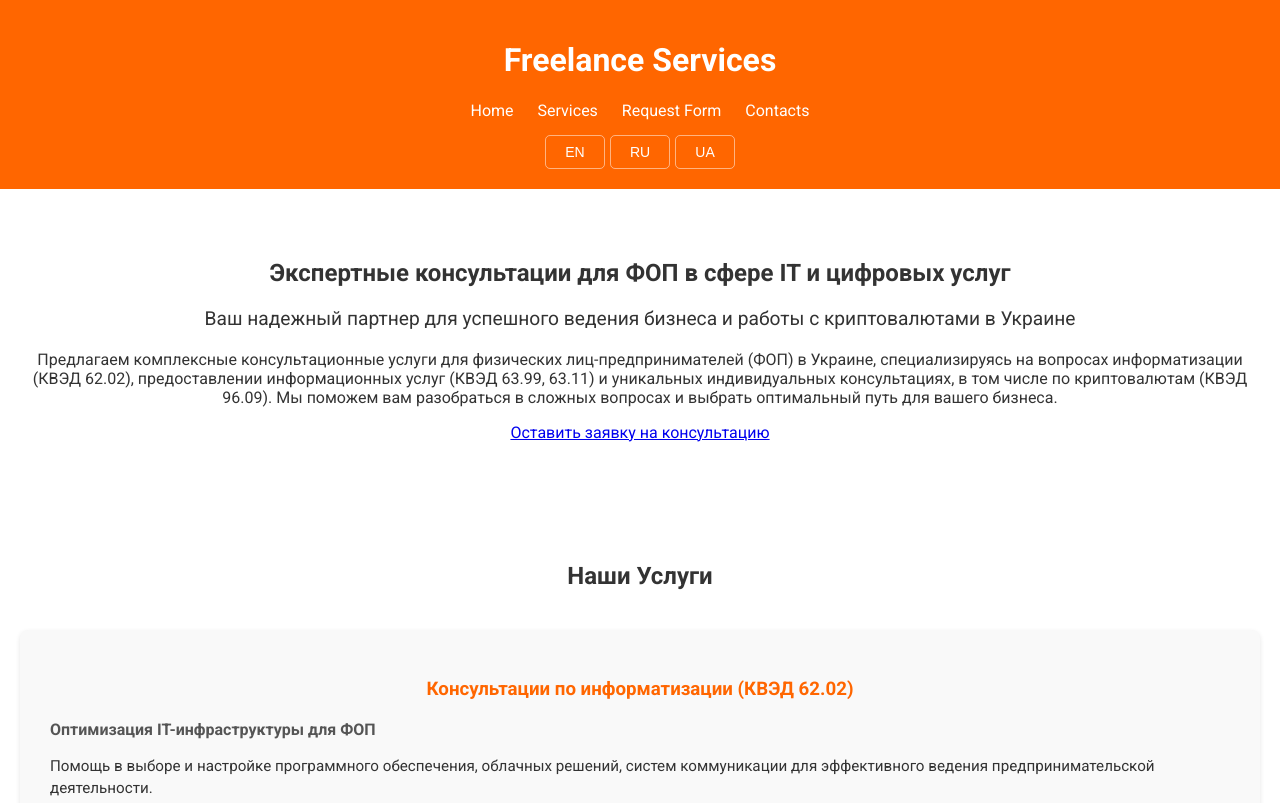
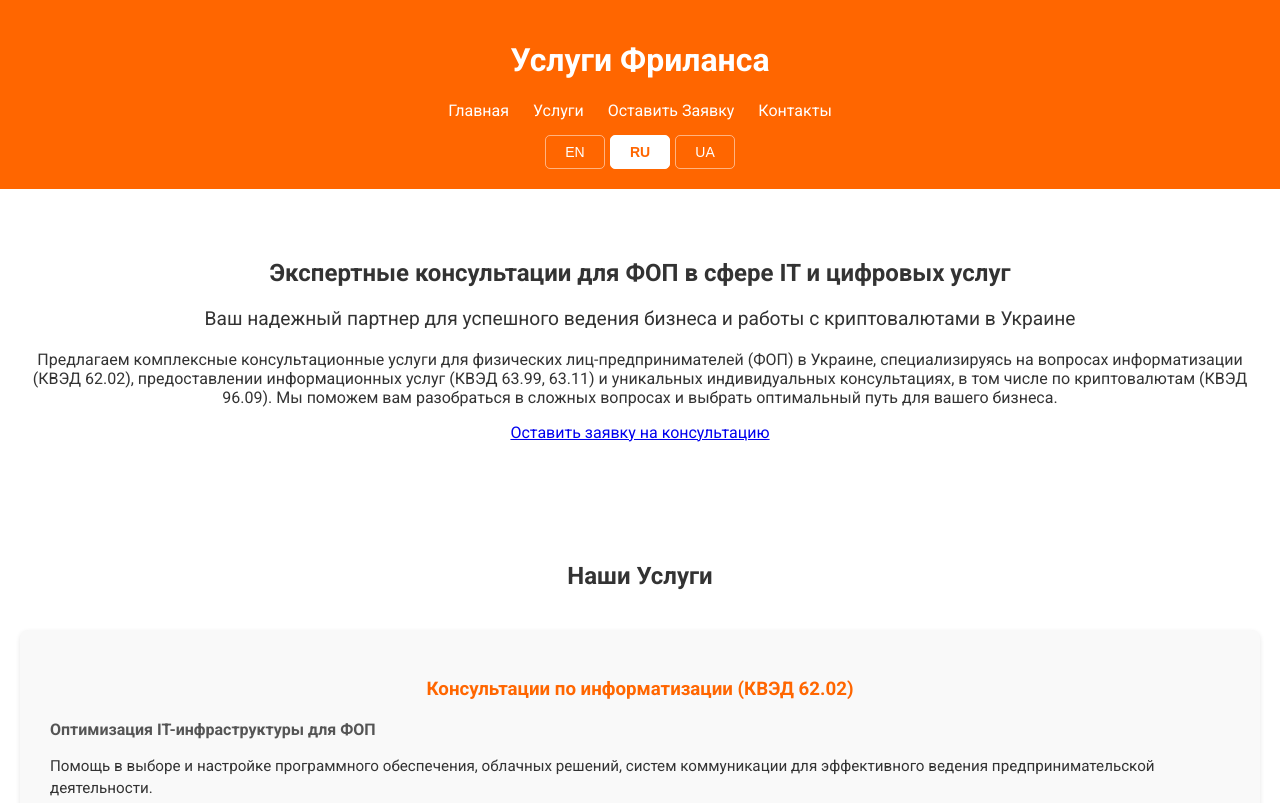
Before and after one commit to decoy1997/freelance_services_landing, a plain HTML site: page index.html in a window 1280 px wide. Shown: the top 803 px of the page. Drawn offline with Linux system fonts and the light colour scheme.

Commit message:
Update index.html

```diff
--- a/index.html
+++ b/index.html
@@ -572,8 +572,7 @@
         navContacts: "Контакты",
         welcomeHeading: "Экспертные консультации для ФОП в сфере IT и цифровых услуг",
         welcomeSubtitle: "Ваш надежный партнер для успешного ведения бизнеса и работы с криптовалютами в Украине",
-        welcomeText: "Предлагаем комплексные консультационные услуги для физических лиц-предпринимателей (ФОП) в Украине, специализируясь на вопросах информатизации (КВЭД 62.02), предоставлении информационных услуг (КВЭД 63.99, 63.11) и уникальных индивидуальных консультациях, в том числе по криптовалютам (КВЭД 96.09).
-          Мы поможем вам разобраться в сложных вопросах и выбрать оптимальный путь для вашего бизнеса.",
+        welcomeText: "Предлагаем комплексные консультационные услуги для физических лиц-предпринимателей (ФОП) в Украине, специализируясь на вопросах информатизации (КВЭД 62.02), предоставлении информационных услуг (КВЭД 63.99, 63.11) и уникальных индивидуальных консультациях, в том числе по криптовалютам (КВЭД 96.09). Мы поможем вам разобраться в сложных вопросах и выбрать оптимальный путь для вашего бизнеса.",
         welcomeCta: "Оставить заявку на консультацию",
         servicesHeading: "Наши Услуги",
         kved6202Title: "Консультации по информатизации (КВЭД 62.02)",
@@ -613,7 +612,7 @@
         fopExpertiseDesc: "Глубокое понимание особенностей ведения бизнеса как ФОП в Украине и всех нюансов законодательства.",
         individualApproachTitle: "Индивидуальный подход",
         individualApproachDesc: "Разработка решений, адаптированных под уникальные потребности и цели каждого клиента.",
-      confidentialityTitle: "Строгая конфиденциальность",
+        confidentialityTitle: "Строгая конфиденциальность",
         confidentialityDesc: "Гарантия полной конфиденциальности всех данных и обращений.",
         upToDateInfoTitle: "Актуальность информации",
         upToDateInfoDesc: "Предоставление самой свежей и релевантной информации, особенно в быстро меняющемся мире IT и криптовалют.",
@@ -657,7 +656,7 @@
         kved6202Title: "Консультації з питань інформатизації (КВЕД 62.02)",
         itInfraTitle: "Оптимізація IT-інфраструктури для ФОП",
         itInfraDesc: "Допомога у виборі та налаштуванні програмного забезпечення, хмарних рішень, систем комунікації для ефективного ведення підприємницької діяльності.",
-          digitalToolsTitle: "Впровадження цифрових інструментів",
+        digitalToolsTitle: "Впровадження цифрових інструментів",
         digitalToolsDesc: "Консультації щодо використання CRM-систем, таск-трекерів, онлайн-бухгалтерії та інших сервісів для автоматизації бізнес-процесів.",
         trainingSupportTitle: "Навчання та підтримка",
         trainingSupportDesc: "Допомога в освоєнні нових програмних продуктів та технологій, необхідних для вашої роботи.",
@@ -697,7 +696,7 @@
         upToDateInfoDesc: "Надання найсвіжішої та найбільш релевантної інформації, особливо у швидкозмінному світі IT та криптовалют.",
         comprehensiveServiceTitle: "Комплексний сервіс",
         comprehensiveServiceDesc: "Здатність охопити широкий спектр питань: від реєстрації ФОП до специфічних ніш, пов'язаних з криптовалютами.",
-          faqHeading: "Часті питання (FAQ)",
+        faqHeading: "Часті питання (FAQ)",
         faqQ1: "Які документи потрібні для реєстрації ФОП із зазначеними КВЕДами?",
         faqA1: "Для реєстрації ФОП зазвичай потрібен паспорт, ІПН (ідентифікаційний код) та заява на реєстрацію. Наші консультанти допоможуть вам правильно заповнити документи та обрати необхідні КВЕДи.",
         faqQ2: "Які податки сплачує ФОП за цими КВЕДами?",
@@ -725,17 +724,36 @@
 
     // Функция для изменения языка
     function changeLanguage(lang) {
+      console.log('Changing language to:', lang); // Для отладки
+
       // Сохраняем выбранный язык в localStorage
       localStorage.setItem('selectedLanguage', lang);
 
       // Обновляем атрибут lang у html
       document.documentElement.lang = lang;
 
+      // Удаляем класс 'active' со всех кнопок языка
+      document.querySelectorAll('.language-buttons button').forEach(button => {
+        button.classList.remove('active');
+      });
+      // Добавляем класс 'active' к выбранной кнопке
+      const activeButton = document.querySelector(`.language-buttons button[data-lang="${lang}"]`);
+      if (activeButton) {
+        activeButton.classList.add('active');
+      }
+
       // Применяем переводы
       for (const key in translations[lang]) {
-        const element = document.querySelector([data-key="${key}"]);
+        const element = document.querySelector(`[data-key="${key}"]`);
         if (element) {
-          element.innerHTML = translations[lang][key];
+          // Если элемент является ссылкой навигации, меняем textContent, чтобы не затронуть href
+          if (element.tagName === 'A' && element.closest('nav')) {
+            element.textContent = translations[lang][key];
+          } else {
+            element.innerHTML = translations[lang][key];
+          }
+        } else {
+          console.warn(`Element with data-key="${key}" not found for language ${lang}`);
         }
       }
     }
@@ -743,14 +761,8 @@
     // При загрузке страницы устанавливаем язык из localStorage или по умолчанию (русский)
     document.addEventListener('DOMContentLoaded', () => {
       const savedLang = localStorage.getItem('selectedLanguage') || 'ru'; // По умолчанию русский
-      const langSelector = document.querySelector('.language-selector select');
 
-      // Устанавливаем выбранное значение в селекторе
-      if (langSelector) {
-        langSelector.value = savedLang;
-      }
-
-      // Применяем язык
+      // Применяем язык при загрузке
       changeLanguage(savedLang);
     });
   </script>
```
